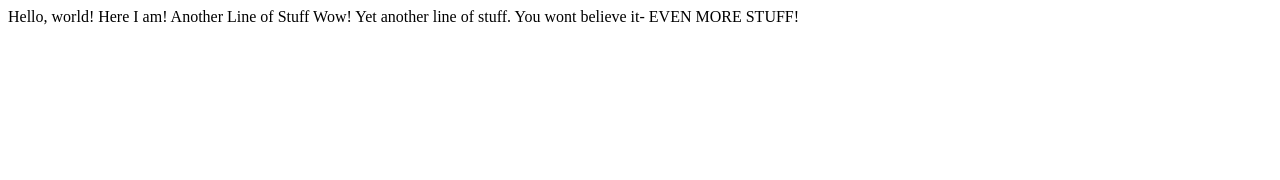
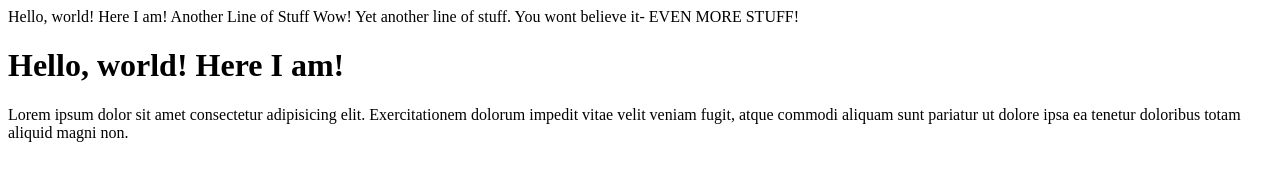
Before and after one commit to maiamirro/Online-Content--Testing, a plain HTML site: page index.HTML in a window 1280 px wide. Drawn offline with Linux system fonts and the light colour scheme.

Commit message:
Yet another change whew

```diff
--- a/index.HTML
+++ b/index.HTML
@@ -2,3 +2,15 @@ Hello, world! Here I am!
 Another Line of Stuff
 Wow! Yet another line of stuff.
 You wont believe it- EVEN MORE STUFF!
+<!DOCTYPE html>
+<html lang="en">
+<head>
+    <meta charset="UTF-8">
+    <meta name="viewport" content="width=device-width, initial-scale=1.0">
+    <title>Document</title>
+</head>
+<body>
+    <h1>Hello, world! Here I am!</h1>
+    <p>Lorem ipsum dolor sit amet consectetur adipisicing elit. Exercitationem dolorum impedit vitae velit veniam fugit, atque commodi aliquam sunt pariatur ut dolore ipsa ea tenetur doloribus totam aliquid magni non.</p>
+</body>
+</html>
```
